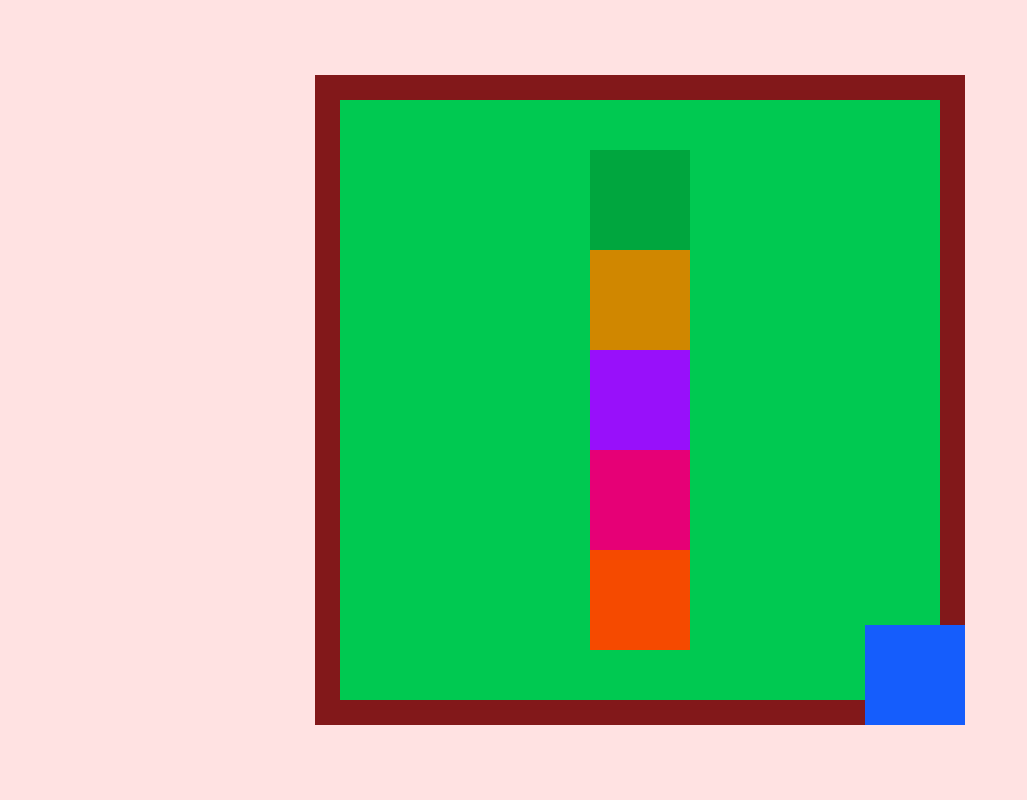
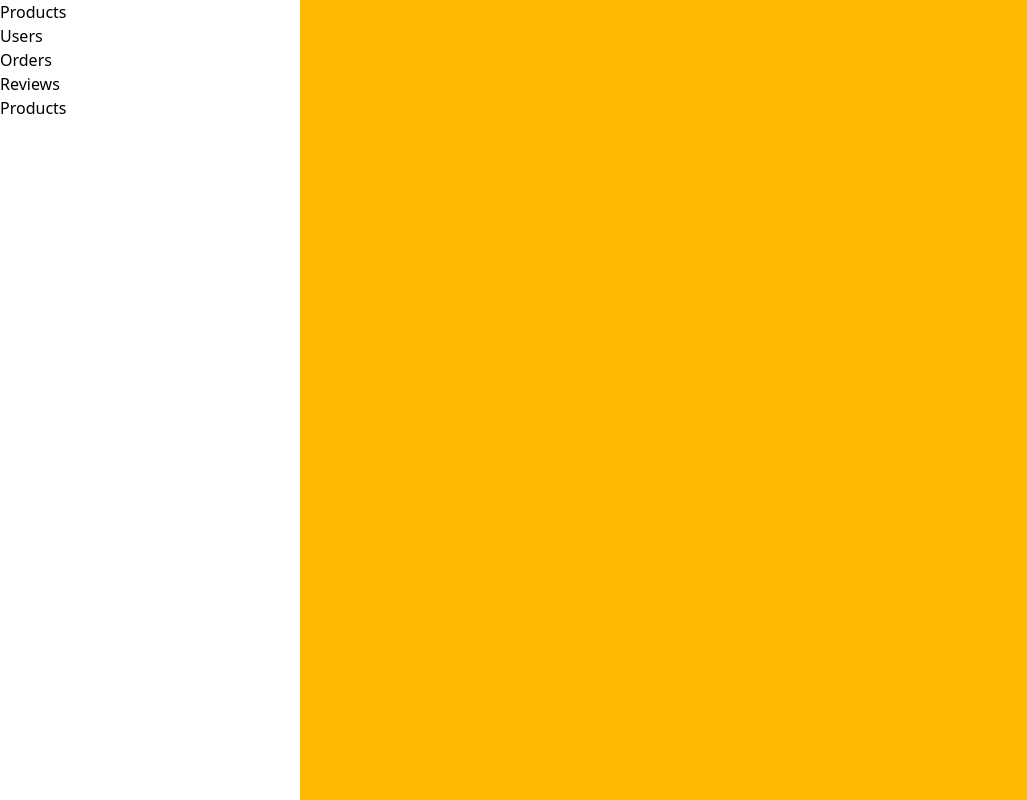
Before and after one commit to Dama-27/cbc-frontend, a React (Vite) app: page /admin in a window 1280 px wide. Shown: the whole page, without its empty margins (0-1027 px from the left). Built offline with nearby package versions, Linux system fonts and the light colour scheme.

Commit message:
Routes learn✏️

```diff
--- a/package.json
+++ b/package.json
@@ -13,6 +13,7 @@
     "@tailwindcss/vite": "^4.1.11",
     "react": "^19.1.0",
     "react-dom": "^19.1.0",
+    "react-router-dom": "^7.6.3",
     "tailwindcss": "^4.1.11"
   },
   "devDependencies": {
--- a/src/App.jsx
+++ b/src/App.jsx
@@ -1,30 +1,49 @@
+import { BrowserRouter, Route, Routes } from 'react-router-dom'
 import './App.css'
 import Header from './components/header'
 import ProductCard from './components/productaCard'
+import HomePage from './pages/home'
+import LoginPage from './pages/login'
+import SignUp from './pages/signup'
+import AdminPage from './pages/adminPage'
+
 
 function App() {
 
   return (
-    <div className='w-full h-screen bg-red-100 flex flex-col justify-center items-center'>
-      <div className='relative w-[650px] h-[650px] bg-red-900 flex flex-col justify-center items-center'>
-        <div className='w-[600px] h-[600px] bg-green-500 flex flex-col justify-center items-center'>
-          <div className='w-[100px] h-[100px] bg-blue-600 absolute bottom-[0px] right-[0px]'></div>
-          {/* by using fixed we can move arbitary, we can use absolute also but fixed is powefull */}
-          <div className='w-[100px] h-[100px] bg-green-600'></div>
-          <div className='w-[100px] h-[100px] bg-yellow-600'></div>
-          <div className='w-[100px] h-[100px] bg-purple-600'></div>
-          <div className='w-[100px] h-[100px] bg-pink-600'></div>
-          <div className='w-[100px] h-[100px] bg-orange-600'></div>
-        </div>
-      </div>
+    // <div className='w-full h-screen bg-red-100 flex flex-col justify-center items-center'>
+    //   <div className='relative w-[650px] h-[650px] bg-red-900 flex flex-col justify-center items-center'>
+    //     <div className='w-[600px] h-[600px] bg-green-500 flex flex-col justify-center items-center'>
+    //       <div className='w-[100px] h-[100px] bg-blue-600 absolute bottom-[0px] right-[0px]'></div>
+    //       {/* by using fixed we can move arbitary, we can use absolute also but fixed is powefull */}
+    //       <div className='w-[100px] h-[100px] bg-green-600'></div>
+    //       <div className='w-[100px] h-[100px] bg-yellow-600'></div>
+    //       <div className='w-[100px] h-[100px] bg-purple-600'></div>
+    //       <div className='w-[100px] h-[100px] bg-pink-600'></div>
+    //       <div className='w-[100px] h-[100px] bg-orange-600'></div>
+    //     </div>
+    //   </div>
 
 
-      {/* <Header/>
-      <ProductCard name="dada dada dadad dada" description="lorem lorem lorem" price="$1000/=" picture={"https://picsum.photos/id/1/200/300"}/>
-      <ProductCard name="Apple laptop" description="wadak na" price="1000/=" picture={"https://picsum.photos/id/2/200/300"}/>
-      <ProductCard name="MSI laptop" description="wadak na" price="1000/=" picture={"https://picsum.photos/id/3/200/300"}/>
-      <ProductCard/> */}
-    </div>
+    //   {/* <Header/>
+    //   <ProductCard name="dada dada dadad dada" description="lorem lorem lorem" price="$1000/=" picture={"https://picsum.photos/id/1/200/300"}/>
+    //   <ProductCard name="Apple laptop" description="wadak na" price="1000/=" picture={"https://picsum.photos/id/2/200/300"}/>
+    //   <ProductCard name="MSI laptop" description="wadak na" price="1000/=" picture={"https://picsum.photos/id/3/200/300"}/>
+    //   <ProductCard/> */}
+    // </div>
+    <BrowserRouter>
+      <div>
+        {/* <Header/> */}
+        <Routes path="/*">
+          <Route path="/" element={<HomePage/>}/>
+          <Route path="/login" element={<LoginPage/>}/>
+          <Route path="/signup" element={<SignUp/>}/>
+          <Route path="/admin/*" element={<AdminPage/>}/>
+          <Route path="/*" element={<h1>404 not found</h1>} />
+        </Routes>
+      </div>
+    </BrowserRouter>
+
   )
 }
 
--- a/src/components/header.jsx
+++ b/src/components/header.jsx
@@ -1,10 +1,15 @@
+import {Link} from 'react-router-dom';
 import UserData from "./userData";
 export default function Header(){
     return(
        <div className="bg-red-500">
-            <h1 className="text-[30px] font-bold text-blue-700">crystal beauty clear</h1>
-            <p>Lorem ipsum dolor sit amet consectetur adipisicing elit. Sequi quod eum corporis placeat, inventore corrupti itaque labore amet ut doloremque autem accusamus dolores iure neque? Itaque rem et ex earum?</p>
-            <UserData></UserData>
+
+        <Link to="/">Home</Link>
+        <Link to="/login">Login</Link>
+        <Link to="/signup">Sign Up</Link>
+        <h1 className="text-[30px] font-bold text-blue-700">crystal beauty clear</h1>
+        <p>Lorem ipsum dolor sit amet consectetur adipisicing elit. Sequi quod eum corporis placeat, inventore corrupti itaque labore amet ut doloremque autem accusamus dolores iure neque? Itaque rem et ex earum?</p>
+        {/* <UserData></UserData> */}
        </div>
     )
 }
--- /dev/null
+++ b/src/pages/adminPage.jsx
@@ -0,0 +1,25 @@
+import { Link, Route, Routes } from "react-router-dom";
+
+export default function AdminPage(){
+    return(
+        <div className="w-full h-screen flex">
+            <div className="h-full w-[300px] flex flex-col" >
+                <Link to="/admin/products">Products</Link>
+                <Link to="/admin/users">Users</Link>
+                <Link to="/admin/orders">Orders</Link>
+                <Link to="/admin/reviews">Reviews</Link>
+                <Link to="/admin/products">Products</Link>
+
+
+            </div>
+            <div className="h-full w-[calc(100%-300px)] bg-amber-400">
+                <Routes path="/">
+                    <Route path="/products" element={<h1>Products</h1>}/>
+                    <Route path="/users" element={<h1>Users</h1>}/>
+                    <Route path="/orders" element={<h1>Orders</h1>}/>
+                    <Route path="/reviews" element={<h1>Reviews</h1>}/>
+                </Routes>
+            </div>
+        </div>
+    )
+}
--- /dev/null
+++ b/src/pages/home.jsx
@@ -0,0 +1,10 @@
+export default function HomePage(){
+    return(
+        <div className='w-full h-screen bg-gray-100 flex justify-center items-center'>
+            <div className='w-[400px] h-[500px] bg-white shadow-lg rounded-lg p-8'>
+                <h1 className='text-2xl font-bold mb-6 text-center'>Welcome to the Home Page</h1>
+                <p className='text-gray-700'>This is the home page of our application.</p>
+            </div>
+        </div>
+    )
+}
--- /dev/null
+++ b/src/pages/login.jsx
@@ -0,0 +1,20 @@
+export default function LoginPage() {
+    return(
+        <div className='w-full h-screen bg-gray-100 flex justify-center items-center'>
+            <div className='w-[400px] h-[500px] bg-white shadow-lg rounded-lg p-8'>
+                <h1 className='text-2xl font-bold mb-6 text-center'>Login</h1>
+                <form>
+                    <div className='mb-4'>
+                        <label className='block text-sm font-medium mb-2' htmlFor='email'>Email</label>
+                        <input type='email' id='email' className='w-full p-2 border border-gray-300 rounded' placeholder='Enter your email' />
+                    </div>
+                    <div className='mb-4'>
+                        <label className='block text-sm font-medium mb-2' htmlFor='password'>Password</label>
+                        <input type='password' id='password' className='w-full p-2 border border-gray-300 rounded' placeholder='Enter your password' />
+                    </div>
+                    <button type='submit' className='w-full bg-blue-600 text-white py-2 rounded hover:bg-blue-700'>Login</button>
+                </form>
+            </div>
+        </div>
+    )
+}
--- /dev/null
+++ b/src/pages/signup.jsx
@@ -0,0 +1,24 @@
+export default function SignUp() {
+    return(
+        <div className='w-full h-screen bg-gray-100 flex justify-center items-center'>
+            <div className='w-[400px] h-[500px] bg-white shadow-lg rounded-lg p-8'>
+                <h1 className='text-2xl font-bold mb-6 text-center'>Sign Up</h1>
+                <form>
+                    <div className='mb-4'>
+                        <label className='block text-sm font-medium mb-2' htmlFor='name'>Name</label>
+                        <input type='text' id='name' className='w-full p-2 border border-gray-300 rounded' placeholder='Enter your name' />
+                    </div>
+                    <div className='mb-4'>
+                        <label className='block text-sm font-medium mb-2' htmlFor='email'>Email</label>
+                        <input type='email' id='email' className='w-full p-2 border border-gray-300 rounded' placeholder='Enter your email' />
+                    </div>
+                    <div className='mb-4'>
+                        <label className='block text-sm font-medium mb-2' htmlFor='password'>Password</label>
+                        <input type='password' id='password' className='w-full p-2 border border-gray-300 rounded' placeholder='Enter your password' />
+                    </div>
+                    <button type='submit' className='w-full bg-blue-600 text-white py-2 rounded hover:bg-blue-700'>Sign Up</button>
+                </form>
+            </div>
+        </div>
+    )
+}
```
Also changed, not shown: 1 other file (tests, documents, lock files or other folders).
